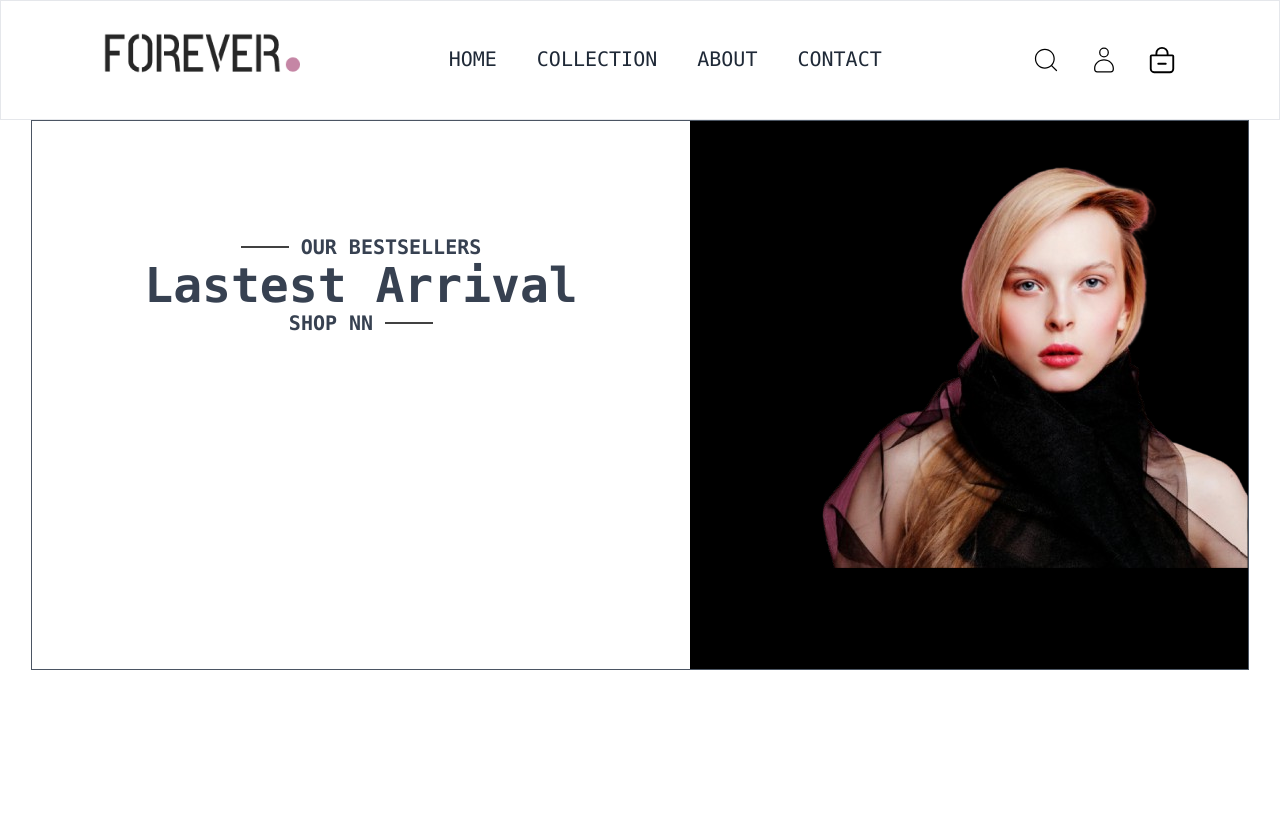
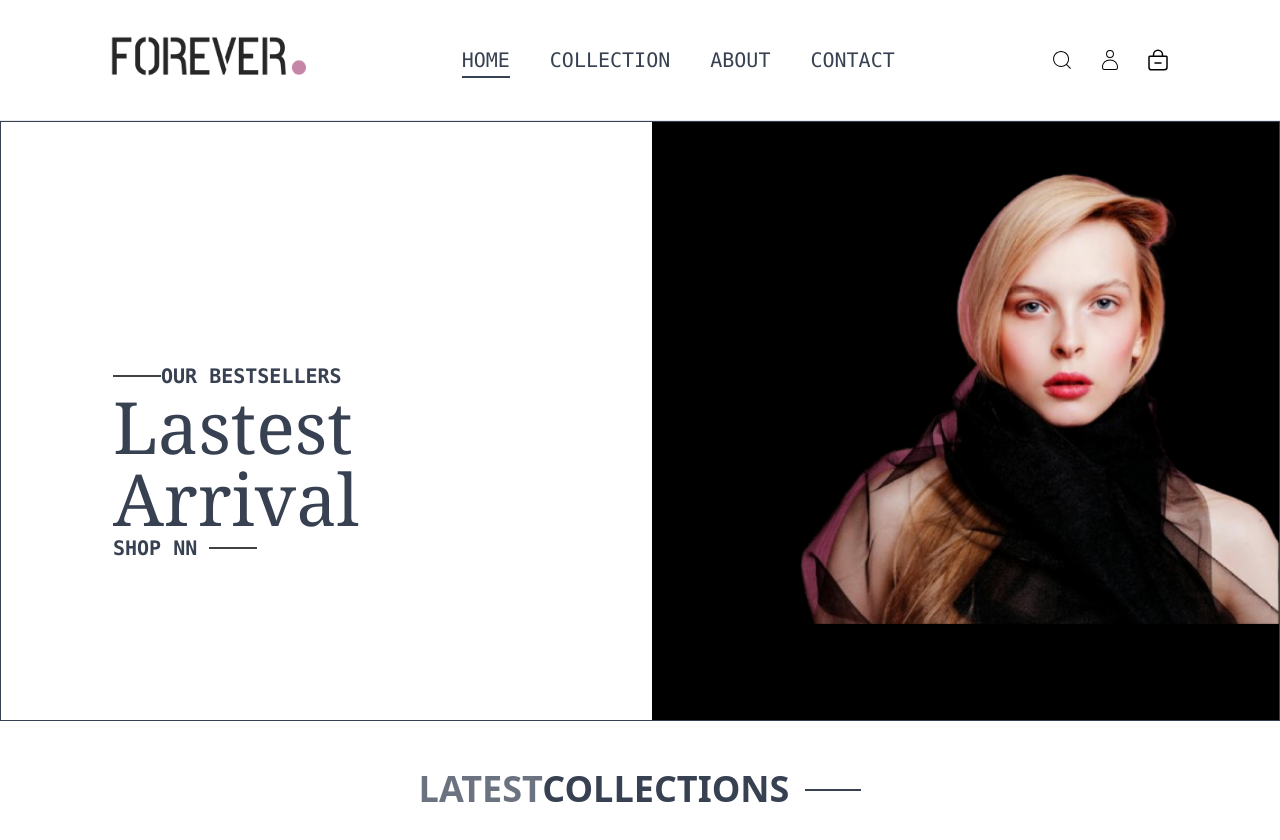
Before and after one commit to sohaibs-liberary/FOR-FORM, a React (Vite) app: page / in a window 1280 px wide. Shown: the top 840 px of the page. Before the commit the page ends 800 px from the top, so only its background shows below. Built offline with nearby package versions, Linux system fonts and the light colour scheme.

Commit message:
latest post started header complete and make navbar responsive

```diff
--- a/src/App.jsx
+++ b/src/App.jsx
@@ -1,14 +1,14 @@
 import React from 'react'
 import { Routes, Route } from "react-router-dom";
 import { TbRouteSquare } from 'react-icons/tb';
-import Header from './Components/Header/Header.jsx'
+import Navbar from './Components/Navbar/Navbar.jsx';
 import Home from './Components/Home/Home.jsx';
 
 const App = () => {
   return (
     <>
 
-    <Header />
+    <Navbar />
     <Routes>
       <Route path='/' element={<Home />} />
 
--- a/src/Components/Header/Header.jsx
+++ /dev/null
@@ -1,76 +0,0 @@
-import React from "react";
-import { Link } from "react-router-dom";
-import { CiSearch } from "react-icons/ci";
-import Logoimg from "/src/assets/images/download.png";
-import { CiUser } from "react-icons/ci";
-import { IoBagRemoveOutline } from "react-icons/io5";
-import { RiMenuFill } from "react-icons/ri";
-
-const Mainmenu = [
-  {
-    id: 1,
-    name: "HOME",
-    link: "/#",
-  },
-
-  {
-    id: 2,
-    name: "COLLECTION",
-    link: "/collection",
-  },
-  {
-    id: 3,
-    name: "ABOUT",
-    link: "/about",
-  },
-  {
-    id: 4,
-    name: "CONTACT",
-    link: "/contact",
-  },
-];
-// {Mainmenu.map((menu) => {
-//   console.log(menu);
-// })}
-function  Header() {
-  return (
-    <>
-      <div className="menu  flex justify-around p-7  border-gray-200 border-[1px] " >
-
-        <div className="logo">
-          <a href="/#">
-            <img src={Logoimg} alt="logo-img " className=" lg:h-14 h-9" />
-          </a>
-        </div>
-        <div className="menu hidden lg:block" >
-          <ul className="flex justify-start gap-10 text-gray-800 font-mono text-xl my-4  " >
-
-          {Mainmenu.map((menu)=>(
-
-              <li key={menu.id}  >
-                <Link to={menu.link} className="" >{menu.name}
-
-                </Link>
-              </li>
-              ))
-
-          }
-
-          </ul>
-        </div>
-        <span className="flex gap-7 " >
-         <a><CiSearch  className=" text-3xl font-bold curser-pointer my-4 hidden lg:block sm:block "/> </a>
-          <CiUser className=" text-3xl font-bold my-4 hidden lg:block sm:block" />
-          <IoBagRemoveOutline className=" text-3xl font-bold my-4 hidden lg:block sm:block" />
-           <RiMenuFill className=" text-3xl font-bold my-4  lg:hidden " />
-
-
-
-        </span>
-
-      </div>
-    </>
-  );
-}
-
-export default Header;
--- a/src/Components/Home/Home.jsx
+++ b/src/Components/Home/Home.jsx
@@ -1,42 +1,16 @@
 import React from "react";
 // import { Route } from "react-router-dom";
-import headerimg from "/src/assets/images/hero_img.452d72fcc8195340277f.png";
+import Header from "./sections/Header";
+import LatestProducts from "./sections/LatestProducts";
 
 
 const Home = () => {
   return (
-    <>
-      {/* heade section */}
-      <div className="header flex justify-center  lg:max-w-[1800px] h-[550px]">
-        <div className="text-and-image lg:flex    justify-center   border-gray-600 border-[1px]  ">
-          <div className="p-10 lg:p-28  ">
-            <div className="text-section flex items-center gap-3 justify-center ">
-              <p className="w-20 md:w-12 h-[2px] bg-[#414141]"></p>
-              <p className="text-gray-700 font-semibold text-2xl sm:text-xl font-mono ">
-                {" "}
-                OUR BESTSELLERS
-              </p>
-            </div>
-            <h1 className="text-gray-700 font-semibold lg:text-5xl mg:text-5xl sm:text-xl font-mono flex justify-end">
-              Lastest Arrival
-            </h1>
-            <div className="text-section flex items-center gap-3 justify-center">
+     <>
+      <Header />
+      <LatestProducts />
 
-              <p className="text-gray-700 font-semibold text-2xl sm:text-xl font-mono ">
-                {" "}
-               SHOP NN
-              </p>
-              <p className="w-20 md:w-12 h-[2px] bg-[#414141]"></p>
-            </div>
-          </div>
-          <div className="image-section bg-black  ">
-            <div className="image flex justify-end" >
-                <img src={headerimg} alt="" className="" />
-            </div>
-          </div>
-        </div>
-      </div>
-    </>
+     </>
   );
 };
 
--- /dev/null
+++ b/src/Components/Home/sections/Header.jsx
@@ -0,0 +1,44 @@
+import React from 'react'
+import headerimg from "/src/assets/images/hero_img.452d72fcc8195340277f.png";
+
+
+const Header = () => {
+  return (
+       <>
+      {/* heade section */}
+      <div className="header flex justify-center m-14 lg:m-0 lg:max-w-[1800px] lg:h-[600px]  ">
+
+        <div className="text-and-image lg:flex  justify-center   border-gray-700 border-[1px]  ">
+          <div className="p-10 lg:p-28 my-32  ">
+            <div className="text-section flex items-center  justify-start ">
+              <p className="w-20 md:w-12 h-[2px] bg-[#414141]"></p>
+              <p className="text-gray-700 font-semibold text-2xl sm:text-xl font-mono ">
+                {" "}
+                OUR BESTSELLERS
+              </p>
+
+            </div>
+            <h1 className="text-gray-700  lg:text-7xl mg:text-5xl sm:text-xl font-serif flex justify-end">
+              Lastest Arrival
+            </h1>
+            <div className="text-section flex items-center gap-3 justify-start">
+
+              <p className="text-gray-700 font-semibold text-2xl sm:text-xl font-mono ">
+                {" "}
+               SHOP NN
+              </p>
+              <p className="w-20 md:w-12 h-[2px] bg-[#414141]"></p>
+            </div>
+          </div>
+          <div className="image-section bg-black  ">
+            <div className="image flex justify-end"  >
+                <img src={headerimg} alt="" className="lg:w-[740px] sm:w-20 "  />
+            </div>
+          </div>
+        </div>
+      </div>
+    </>
+  )
+}
+
+export default Header
--- /dev/null
+++ b/src/Components/Home/sections/LatestProducts.jsx
@@ -0,0 +1,21 @@
+import React from 'react'
+
+const LatestProducts = () => {
+  return (
+    <>
+    <div className="py-12">
+        <div className="textflex justify-center gap-4 ">
+            <div className="latestpost flex justify-center gap-4 ">
+                <p className="text-gray-500 lg:text-4xl  font-semibold " >LATEST
+                    <span className='text-gray-700' >COLLECTIONS</span>
+                </p>
+                <p className='w-20 md:w-14 h-[2px] bg-gray-700 lg:my-5 ' ></p>
+            </div>
+        </div>
+    </div>
+    </>
+
+  )
+}
+
+export default LatestProducts;
--- /dev/null
+++ b/src/Components/Navbar/Navbar.jsx
@@ -0,0 +1,90 @@
+import React, { useState } from "react";
+import { NavLink } from "react-router-dom";
+import { CiSearch, CiUser } from "react-icons/ci";
+import { IoBagRemoveOutline } from "react-icons/io5";
+import { RiMenuFill, RiCloseFill } from "react-icons/ri";
+import Logoimg from "/src/assets/images/download.png";
+
+const Mainmenu = [
+  { id: 1, name: "HOME", link: "/" },
+  { id: 2, name: "COLLECTION", link: "/collection" },
+  { id: 3, name: "ABOUT", link: "/about" },
+  { id: 4, name: "CONTACT", link: "/contact" },
+];
+
+function Navbar() {
+  const [isOpen, setIsOpen] = useState(false); // mobile menu toggle
+
+  return (
+    <>
+      <div className="menu flex justify-around items-center p-8 border-gray-200 border-b">
+        {/* Logo */}
+        <div className="logo">
+          <a href="/#">
+            <img src={Logoimg} alt="logo-img" className="lg:h-14 h-9" />
+          </a>
+        </div>
+
+        {/* Desktop Menu */}
+        <div className="hidden lg:block">
+          <ul className="flex gap-10 text-gray-800 font-mono text-xl">
+            {Mainmenu.map((menu) => (
+              <li key={menu.id}>
+                <NavLink
+                  to={menu.link}
+                  className={({ isActive }) =>
+                    isActive
+                      ? "border-b-2 border-gray-700 pb-1 text-gray-700"
+                      : "pb-1 text-gray-700 hover:text-gray-700"
+                  }
+                >
+                  {menu.name}
+                </NavLink>
+              </li>
+            ))}
+          </ul>
+        </div>
+
+        {/* Icons + Hamburger */}
+        <div className="flex items-center gap-6">
+          <CiSearch className="text-2xl hidden lg:block cursor-pointer" />
+          <CiUser className="text-2xl hidden lg:block cursor-pointer" />
+          <IoBagRemoveOutline className="text-2xl hidden lg:block cursor-pointer" />
+
+          {/* Hamburger button (mobile only) */}
+          <button
+            className="text-3xl lg:hidden"
+            onClick={() => setIsOpen(!isOpen)}
+          >
+            {isOpen ? <RiCloseFill /> : <RiMenuFill />}
+          </button>
+        </div>
+      </div>
+
+      {/* Mobile Menu Dropdown */}
+      {isOpen && (
+        <div className="lg:hidden bg-white shadow-md border-t">
+          <ul className="flex flex-col items-center gap-6 py-6 text-lg font-medium">
+            {Mainmenu.map((menu) => (
+              <li key={menu.id}>
+                <NavLink
+                  to={menu.link}
+                  className={({ isActive }) =>
+                    isActive
+                      ? "border-b-2 border-gray-500 pb-1 text-gray-600"
+                      : "pb-1 text-gray-700 hover:text-gray-500"
+                  }
+                  onClick={() => setIsOpen(false)} // close menu on click
+                >
+                  {menu.name}
+                </NavLink>
+              </li>
+            ))}
+          </ul>
+        </div>
+      )}
+    </>
+  );
+}
+
+export default Navbar;
--- /dev/null
+++ b/src/Components/Navbar/Navbarlinks.jsx
@@ -0,0 +1,18 @@
+import { NavLink } from "react-router-dom";
+
+function NavbarItem({ to, label, activeColor = "blue-500", textColor = "gray-700" }) {
+  return (
+    <NavLink
+      to={to}
+      className={({ isActive }) =>
+        isActive
+          ? `border-b-2 border-${activeColor} pb-1 text-${activeColor}`
+          : `pb-1 text-${textColor} hover:text-${activeColor}`
+      }
+    >
+      {label}
+    </NavLink>
+  );
+}
+
+export default NavbarItem;
```
